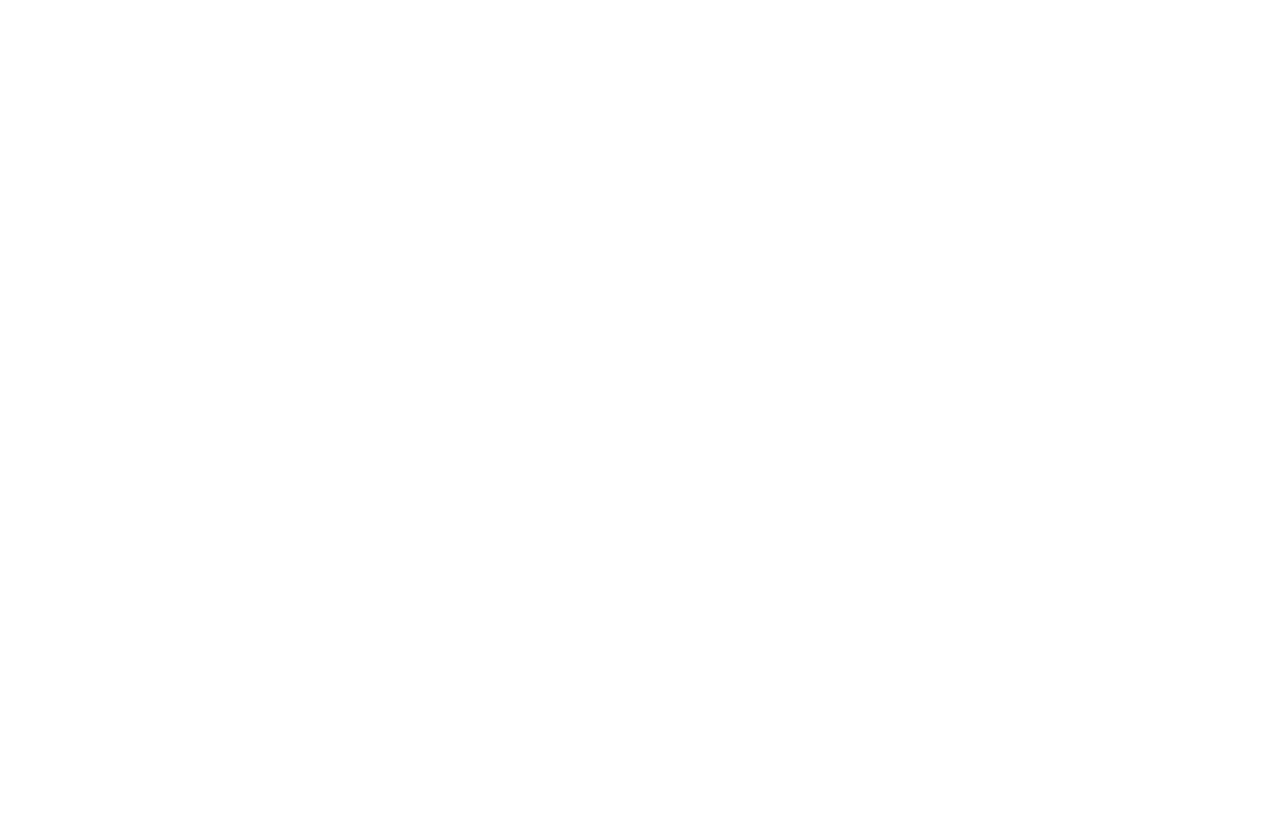
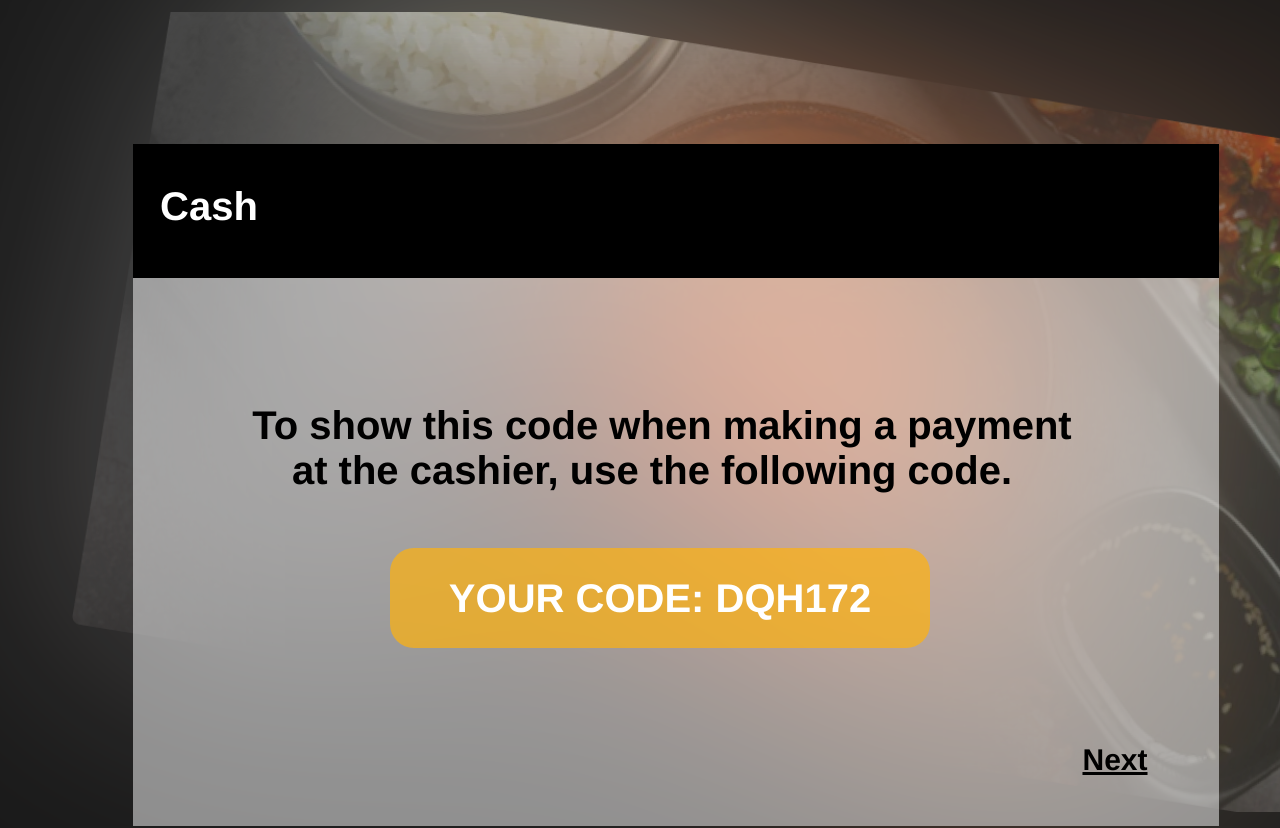
Before and after one commit to Lefry04/front_end-WarongWarem, a React (Create React App) app: page /cash in a window 1280 px wide. Before the commit this address had no page. Shown: the top 828 px of the page. Before the commit the page ends 800 px from the top, so only its background shows below. Built offline with nearby package versions, Linux system fonts and the light colour scheme.

Commit message:
Menambahkan Cash

```diff
--- a/src/App.css
+++ b/src/App.css
@@ -90,6 +90,7 @@
   cursor: pointer;
   outline: none;
 }
+
 .frontpage {
   background-color: #ffb20fbf;
   display: flex;
@@ -805,7 +806,7 @@
   text-align: center;
 }
 
-.loginpagecust .error-message-2{
+.loginpagecust .error-message-2 {
   color: red;
   font-size: 16px;
   margin-top: 0px;
@@ -955,7 +956,7 @@
   font-family: "Inter-Bold", Helvetica;
   font-size: 50px;
   font-weight: bolder;
-  left:120px;
+  left: 120px;
   letter-spacing: 0;
   line-height: normal;
   position: absolute;
@@ -991,7 +992,7 @@
   font-family: "Inter-Bold", Helvetica;
   font-size: 50px;
   font-weight: bolder;
-  left:743px;
+  left: 743px;
   letter-spacing: 0;
   line-height: normal;
   position: absolute;
@@ -1027,7 +1028,7 @@
   font-family: "Inter-Bold", Helvetica;
   font-size: 50px;
   font-weight: bolder;
-  left:120px;
+  left: 120px;
   letter-spacing: 0;
   line-height: normal;
   position: absolute;
@@ -1136,7 +1137,7 @@
 .tableres1 .c1,
 .tableres1 .d1,
 .tableres1 .e1,
-.tableres1 .f1{
+.tableres1 .f1 {
   color: #ffffff;
   background-color: transparent;
   border: 1px solid #ffffff;
@@ -1154,7 +1155,7 @@
   border-radius: 30px;
 }
 
-.tableres1 input{
+.tableres1 input {
   text-indent: 10px;
 }
 
@@ -1167,7 +1168,7 @@
 .tableres1 .c1::placeholder,
 .tableres1 .d1::placeholder,
 .tableres1 .e1::placeholder,
-.tableres1 .f1::placeholder{
+.tableres1 .f1::placeholder {
   color: #ffffff;
 }
 
@@ -1189,7 +1190,7 @@
   position: absolute;
 }
 
-.tableres1 .c1{
+.tableres1 .c1 {
   top: 626px;
 }
 
@@ -1204,13 +1205,13 @@
   top: 779px;
 }
 
-.tableres1 .question .e{
+.tableres1 .question .e {
   left: 114px;
   top: 872px;
   position: absolute;
 }
 
-.tableres1 .e1{
+.tableres1 .e1 {
   top: 932px;
 }
 
@@ -1220,7 +1221,7 @@
   position: absolute;
 }
 
-.tableres1 .f1{
+.tableres1 .f1 {
   top: 1085px;
 }
 
@@ -1390,7 +1391,7 @@
 }
 
 .menu1 .buttonorder {
-  background-color:rgba(255, 255, 255, 0.50);
+  background-color: rgba(255, 255, 255, 0.50);
   font-size: 20px;
   font-weight: bold;
   left: 353px;
@@ -1454,7 +1455,7 @@
 }
 
 
-.creditdebit .rectangle{
+.creditdebit .rectangle {
   -webkit-backdrop-filter: blur(134.19px) brightness(100%);
   backdrop-filter: blur(134.19px) brightness(100%);
   background-color: #ffffff1a;
@@ -1465,7 +1466,7 @@
   width: 100%;
 }
 
-.creditdebit .a {
+.creditdebit .title {
   color: #ffffff;
   font-family: "Inter-Bold", Helvetica;
   font-size: 40px;
@@ -1479,6 +1480,7 @@
   height: 134px;
   top: 156px;
   width: 1086px;
+  border-radius: 0;
   background-color: #000000;
 }
 
@@ -1611,3 +1613,111 @@
   top: 697px;
   width: 135px;
 }
+
+.cash .rectangle {
+  -webkit-backdrop-filter: blur(134.19px) brightness(100%);
+  backdrop-filter: blur(134.19px) brightness(100%);
+  background-color: #ffffff1a;
+  height: 1102px;
+  left: 0;
+  position: fixed;
+  top: 0;
+  width: 100%;
+}
+
+.cash .line1 {
+  background-color: rgba(255, 255, 255, 0.5);
+  position: absolute;
+  top: 156px;
+  height: 682px;
+  left: 203px;
+  width: 1086px;
+}
+
+.cash .line2 {
+  position: absolute;
+  height: 134px;
+  left: 203px;
+  top: 156px;
+  width: 1086px;
+  background-color: #000000;
+}
+
+.cash .line3 {
+  position: absolute;
+  left: 460px;
+  top: 560px;
+  width: 540px;
+  height: 100px;
+  border-radius: 24px;
+  flex-shrink: 0;
+  background-color: rgba(255, 178, 15, 0.70);;
+}
+
+.cash .title {
+  color: #ffffff;
+  font-family: "Inter-Bold", Helvetica;
+  font-size: 40px;
+  font-weight: 700;
+  left: 210px;
+  letter-spacing: 0;
+  line-height: normal;
+  position: absolute;
+  text-align: left;
+  text-indent: 20px;
+  height: 134px;
+  top: 156px;
+  width: 1086px;
+}
+
+.cash .one {
+  color: #000000;
+  font-family: "Inter-Bold", Helvetica;
+  font-size: 40px;
+  font-weight: 700;
+  left: 300px;
+  letter-spacing: 0;
+  line-height: normal;
+  position: absolute;
+  text-align: center;
+  text-indent: 20px;
+  height: 134px;
+  top: 375px;
+  width: 844px;
+}
+
+.cash .two {
+  color: #FFF;
+  text-align: center;
+  font-family: "Inter-Bold", Helvetica;
+  font-size: 40px;
+  font-style: normal;
+  font-weight: 700;
+  line-height: normal;
+  position: absolute;
+  left: 460px;
+  top: 548px;
+  width: 540px;
+  height: 100px;
+  border-radius: 24px;
+  flex-shrink: 0;
+}
+
+.cash .three {
+  color: #000000;
+  text-align: center;
+  font-family: "Inter-Bold", Helvetica;
+  font-size: 30px;
+  font-style: normal;
+  font-weight: 700;
+  line-height: normal;
+  text-decoration-line: underline;
+  position: absolute;
+  left: 1025px;
+  top: 725px;
+  width: 320px;
+  height: 40px;
+  flex-shrink: 0;
+  border-radius: 24px;
+  flex-shrink: 0;
+}
--- a/src/App.js
+++ b/src/App.js
@@ -10,13 +10,14 @@ import LoginPageMan from "./LoginPageMan";
 import DashCust from "./DashCust";
 import DashWai from "./DashWai";
 import DashMan from "./DashMan";
-import Reservation  from "./Reservation";
+import Reservation from "./Reservation";
 import TableRes1 from "./TableRes1";
 import ResReser1 from "./ResReser1";
 import Pay1 from "./Pay1";
 import ContactUs from "./ContactUs";
 import Menu1 from "./Menu1";
 import CreditDebit from "./CreditDebit";
+import Cash from "./Cash";
 
 const App = () => {
   return (
@@ -38,6 +39,7 @@ const App = () => {
         <Route path="/contactuspage" element={<ContactUs />} />
         <Route path="/menu1" element={<Menu1 />} />
         <Route path="/creditdebit" element={<CreditDebit />} />
+        <Route path="/cash" element={<Cash />} />
       </Routes>
     </Router>
   );
--- /dev/null
+++ b/src/Cash.js
@@ -0,0 +1,25 @@
+import React from "react";
+
+export const Cash = () => {
+    return (
+        <div className="cash">
+            <div className="background">
+                <div className="overlap-group-wrapper">
+                    <div className="overlap-group">
+                        <img className="image" alt="Image" src="background.png" />
+                        <div className="rectangle" />
+                        <div className="line1" />
+                        <div className="line2" />
+                        <div className="line3" />
+                        <p className="title">Cash</p>
+                        <p className="one">To show this code when making a payment at the cashier, use the following code.</p>
+                        <p className="two">YOUR CODE: DQH172</p>
+                        <p className="three">Next</p>
+                    </div>
+                </div>
+            </div>
+        </div>
+    )
+}
+
+export default Cash;
--- a/src/CreditDebit.js
+++ b/src/CreditDebit.js
@@ -1,6 +1,6 @@
 import React from "react";
 
-export const CreditDebit = () =>{
+export const CreditDebit = () => {
     return (
         <div className="creditdebit">
             <div className="background">
@@ -9,15 +9,15 @@ export const CreditDebit = () =>{
                         <img className="image" alt="Image" src="background.png" />
                         <div className="rectangle" />
                         <div className="c"></div>
-            <button className="a">Credit or Debit Card</button>
+                        <button className="title">Credit or Debit Card</button>
                         <p className="textone">Axis Bank **** **** **** 8395</p>
                         <p className="texttwo">HDFC Bank **** **** **** 647</p>
                         <img className="mastercard" alt="Image" src="logos_mastercard.png" />
                         <img className="vector" alt="Image" src="vector.png" />
-            <div className="line1"/>
-            <div className="line2"/>
-            <div className="line3"/>
-            <div className="line4"/>
+                        <div className="line1" />
+                        <div className="line2" />
+                        <div className="line3" />
+                        <div className="line4" />
                         <p className="text3">Rp. 50.000,00</p>
                         <p className="text4">View detailed bill</p>
                         <p className="text5">Proceed to Pay</p>
--- a/src/Pay1.js
+++ b/src/Pay1.js
@@ -3,8 +3,13 @@ import { useNavigate } from "react-router-dom";
 
 export const Pay1 = () =>{
     const navigate = useNavigate();
+
     const goTocreditdebit=()=>{
         navigate('/creditdebit');
+    };
+
+    const goToCash=()=>{
+        navigate('/cash');
     };
 
     return (
@@ -16,7 +21,7 @@ export const Pay1 = () =>{
             <div className="rectangle" />
             <div className="title">Payment Methods</div>
             <button className="a" onClick={goTocreditdebit}>Credit or Debit Card</button>
-            <button className="b">Cash</button>
+            <button className="b" onClick={goToCash}>Cash</button>
             </div>
             </div>
             </div>
```
Lines whose indentation alone changed are shown as unchanged.
